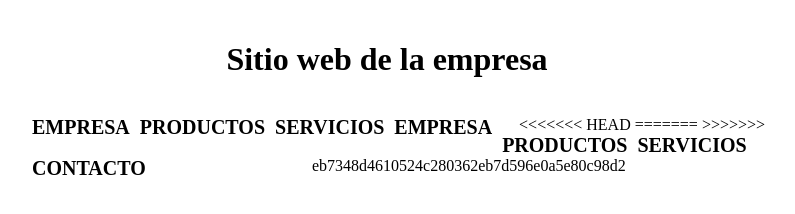
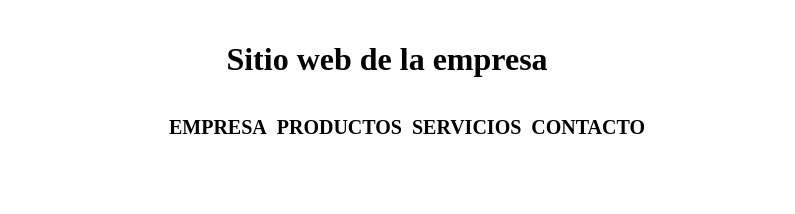
Before and after one commit to DanielMoreno745111/Empresa, a plain HTML site: page index.html in a window 1280 px wide. Shown: the whole page, without its empty margins (253-1048 px from the left). Drawn offline with Linux system fonts and the light colour scheme.

Commit message:
Update index.html

```diff
--- a/index.html
+++ b/index.html
@@ -19,15 +19,9 @@
    	 <h1>Sitio web de la empresa</h1>
    	 <nav>
    		 <ul>
-<<<<<<< HEAD
    			 <li><a href="#">EMPRESA</a></li>
-   			 <li><a href="Productos.html">PRODUCTOS</a></li>
+   			 <li><a href="#">PRODUCTOS</a></li>
    			 <li><a href="#">SERVICIOS </a></li>
-=======
-   			 <li><a href="empresa.html">EMPRESA</a></li>
-   			 <li><a href="#">PRODUCTOS</a></li>
-   			 <li><a href="servicios.html">SERVICIOS </a></li>
->>>>>>> eb7348d4610524c280362eb7d596e0a5e80c98d2
    			 <li><a href="#">CONTACTO</a></li>
    		 </ul>
    	 </nav>
```
